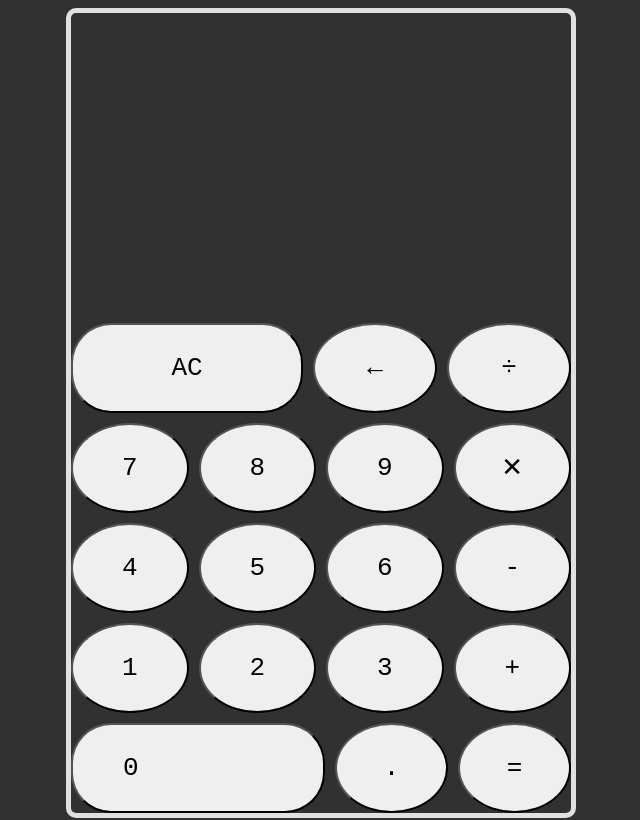
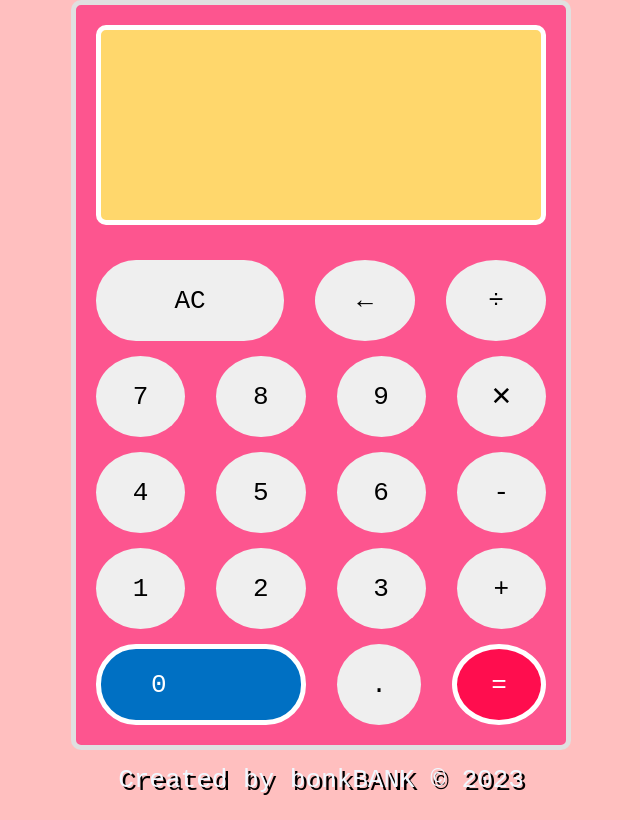
Before and after one commit to bonkbank45/calculator, a plain HTML site: page index.html in a window 1280 px wide. Shown: the top 820 px of the page, without its empty margins (319-959 px from the left). Drawn offline with Linux system fonts and the light colour scheme; a web font is replaced by a local one.

Commit message:
Add styles for the calculator

```diff
--- a/index.html
+++ b/index.html
@@ -16,7 +16,10 @@
   <body>
     <div class="container-wrap">
       <div class="container-contain">
+        <div class="display-container">
           <div class="display"></div>
+        </div>
+        <div class="container-button">
           <div class="row1">
             <button type="button" id="clear">AC</button>
             <button type="button" id="backspace">←</button>
@@ -48,5 +51,6 @@
        </div>
       </div>
       <footer>Created by bonkBANK &copy; 2023</footer>
+    </div>
   </body>
 </html>
--- a/main.js
+++ b/main.js
@@ -41,7 +41,7 @@ class Calculator {
     }
     onDecimalPointButtonClick(button){
         // Check - it doesn't have another decimalpoint
-        if (this.currentValue.match(/\./g)) {
+        if (this.#currentValue.match(/\./g)) {
             return;
         }
         if (this.#currentValue === "") {
--- a/styles.css
+++ b/styles.css
@@ -1,68 +1,99 @@
 * {
     font-size: 26px;
     font-family: 'PT Mono', monospace;
+    box-sizing: border-box;
 }
 
-body {
-    background-color: rgb(49, 49, 49);
+html, body {
+    margin: 0;
+    height: 100%;
+    background-color: #FFBFBF;
 }
 
 button {
     border-radius: 50%;
+    border: none;
+    transition: all 0.3s;
+}
+
+button:hover {
+    background-color: #FFBFBF;
+}
+
+button:active {
+    background-color: white;
 }
 
 footer {
     color: aliceblue;
+    text-shadow: 3px 3px 0 #000;
+    text-align: center;
 }
 
 .container-wrap {
-    height: 1000px;
+    width: 100vw;
     display: flex;
-    justify-content: center;
+    flex-direction: column;
+    align-items: center;
 }
 
 .container-contain {
-    width: 500px;
-    height: 800px;
+    width: 100%;
+    min-width: 400px;
+    height: 750px;
     border: 5px solid rgb(224, 224, 224);
     border-radius: 10px;
     display: flex;
     flex-direction: column;
-    gap: 10px;
+    gap: 35px;
+    background-color: #FD558F;
+    justify-content: space-evenly;
+    padding: 20px;
+    margin-bottom: 15px;
+}
+
+.container-button {
+    flex: 2;
+    display: flex;
+    flex-direction: column;
+    gap: 15px;
 }
 
 .display {
-    height: 300px;
+    overflow: hidden;
+    padding: 5px;
+    font-size: 36px;
+    height: 200px;
     text-align: right;
     word-wrap: break-word;
     color: aliceblue;
+    background-color: #FFD76C;
+    border-radius: 10px;
+    border: 5px solid white;
+    color: white;
+    text-shadow:
+       3px 3px 0 #5a5a5a,
+      -1px -1px 0 #5a5a5a,
+       1px -1px 0 #5a5a5a,
+      -1px 1px 0 #5a5a5a,
+       1px 1px 0 #5a5a5a;
 }
 
 .row1,.row2,.row3,.row4,.row5 {
     flex: 1;
     display: flex;
-    gap: 10px;
+    gap: 15px;
 }
 
-.row1 > button {
-    flex:1;
+.row1, .row5 {
+    gap: 15px;
 }
 
-.row2 > button {
-    flex:1;
-}
-
-.row3 > button {
-    flex:1;
-}
-
-.row4 > button {
-    flex:1;
-}
-
-.row5 > button {
-    flex:1;
-}
+.row1 > button { flex:1; }
+.row2 > button { flex:1; }
+.row3 > button { flex:1; }
+.row4 > button { flex:1; }
+.row5 > button { flex:1; }
 
 .row1 > button:first-child {
     border-radius: 40px;
@@ -70,8 +101,44 @@ footer {
 }
 
 .row5 > button:first-child {
+    background-color: #0070C3;
+    color: white;
+    border: 5px solid #FFFFFF;
     padding-left: 50px;
     text-align: left;
     border-radius: 40px;
     flex: 2;
+    transition: all 0.3s;
 }
+
+.row5 > button:first-child:hover {
+    background-color: #4698d6;
+}
+
+.row5 > button:first-child:active {
+    background-color: #0070C3;
+}
+
+.row5 > button:last-child {
+    background-color: #FF0D4E;
+    color: white;
+    border: 5px solid #FFFFFF;
+    transition: all 0.5s;
+}
+
+.row5 > button:last-child:hover {
+    background-color: #ff6e95;
+}
+
+.row5 > button:last-child:active {
+    background-color: #FF0D4E;
+}
+
+@media only screen and (min-width: 480px) {
+    .container-contain {
+      width: 500px;
+    }
+    .row1,.row2,.row3,.row4,.row5 {
+        gap: 31px;
+    }
+  }
```
Lines whose indentation alone changed are shown as unchanged.
